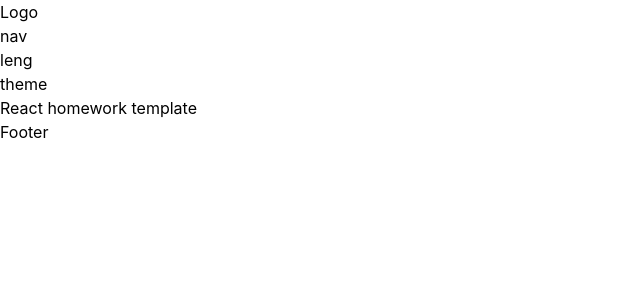
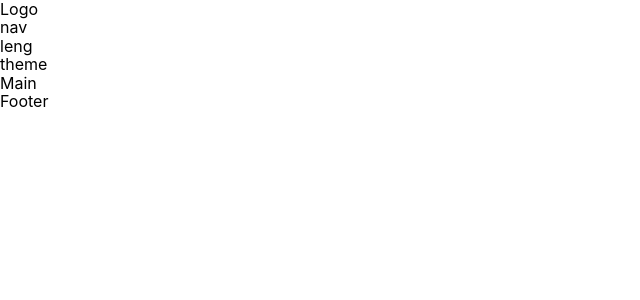
Before and after one commit to Medvedev245/MyPortfolio, a React (Create React App) app: page / in a window 1280 px wide. Shown: the top 300 px of the page, without its empty margins (0-640 px from the left). Built offline with nearby package versions, Linux system fonts and the light colour scheme.

Commit message:
add new changes

```diff
--- a/package.json
+++ b/package.json
@@ -9,9 +9,11 @@
     "@testing-library/user-event": "^13.5.0",
     "@types/react": "^18.3.3",
     "@types/react-dom": "^18.3.0",
+    "modern-normalize": "^2.0.0",
     "react": "^18.1.0",
     "react-dom": "^18.1.0",
     "react-scripts": "5.0.1",
+    "styled-components": "^6.1.12",
     "typescript": "^4.9.5",
     "web-vitals": "^2.1.3"
   },
--- a/src/components/App/App.tsx
+++ b/src/components/App/App.tsx
@@ -1,12 +1,13 @@
 import React from 'react';
 import Footer from '../Footer/Footer.tsx';
 import Header from '../Header/Header.tsx';
+import Main from 'components/Main/Main.tsx';
 
 export const App: React.FC = () => {
   return (
-    <div>
+    <div className=" flex flex-col w-1200">
       <Header />
-      React homework template
+      <Main />
       <Footer />
     </div>
   );
--- /dev/null
+++ b/src/components/Global.style.ts
@@ -0,0 +1,48 @@
+import { createGlobalStyle } from 'styled-components';
+import 'modern-normalize';
+export const GlobalStyle = createGlobalStyle`
+
+:root {
+  // Colors
+   /* --iq-primary: rgba(187,154,230, 1); // лнопка описание
+   --iq-secondary: rgba(214, 210, 210, 0.624); // задний фон
+   --iq-underlining: rgba(187, 154, 230, 0.342);
+   --iq-cross: rgba(88, 5, 143, 1);
+   --iq-boxShadow: rgba(136, 85, 187, 1); // boxShadow */
+
+
+ //tablet
+  /* @media screen and (max-width: 1200px) {
+  } */
+
+ // Mobil
+  /* @media screen and (max-width: 767px) {
+  } */
+   //Fonts
+   --font-size-mobile: 16px; /* Размер шрифта для мобильных устройств */
+  --font-size-tablet: 18px; /* Размер шрифта для планшетных устройств */
+  --font-size-desktop: 20px; /* Размер шрифта для десктопных устройств */
+
+}
+
+* {
+  margin: 0;
+  padding: 0;
+  box-sizing: border-box;
+}
+
+  body {
+  font-family: -apple-system, BlinkMacSystemFont, 'Segoe UI', 'Roboto', 'Oxygen',
+    'Ubuntu', 'Cantarell', 'Fira Sans', 'Droid Sans',
+    sans-serif;
+  -webkit-font-smoothing: antialiased;
+  -moz-osx-font-smoothing: grayscale;
+}
+
+
+code {
+  font-family: source-code-pro, Menlo, Monaco, Consolas, 'Courier New',
+    monospace;
+}
+
+`;
--- a/src/components/Header/Header.tsx
+++ b/src/components/Header/Header.tsx
@@ -2,7 +2,7 @@ import React from 'react';
 
 const Header: React.FC = () => {
   return (
-    <div>
+    <div className="flex flex-row items-center justify-between">
       <div>Logo</div>
       <nav>nav</nav>
       <div>leng</div>
--- /dev/null
+++ b/src/components/Main/Main.tsx
@@ -0,0 +1,7 @@
+import React from 'react';
+
+const Main: React.FC = () => {
+  return <div>Main</div>;
+};
+
+export default Main;
--- a/src/index.css
+++ b/src/index.css
@@ -1,10 +1,12 @@
-@import-normalize; /* bring in normalize.css styles */
 @tailwind base;
 @tailwind components;
 @tailwind utilities;
+@import-normalize; /* bring in normalize.css styles */
 
 body {
   margin: 0;
+  padding: 0;
+  box-sizing: border-box;
   font-family: -apple-system, BlinkMacSystemFont, 'Segoe UI', 'Roboto', 'Oxygen',
     'Ubuntu', 'Cantarell', 'Fira Sans', 'Droid Sans', 'Helvetica Neue',
     sans-serif;
--- a/src/index.js
+++ b/src/index.js
@@ -2,9 +2,11 @@ import React from 'react';
 import ReactDOM from 'react-dom/client';
 import { App } from './components/App/App.tsx';
 import './index.css';
+import { GlobalStyle } from './components/Global.style.ts';
 
 ReactDOM.createRoot(document.getElementById('root')).render(
   <React.StrictMode>
     <App />
+    <GlobalStyle />
   </React.StrictMode>
 );
--- a/tailwind.config.js
+++ b/tailwind.config.ts
@@ -4,7 +4,11 @@ module.exports = {
     './src/**/*.{js,jsx,ts,tsx}', // Убедитесь, что добавлены все нужные расширения
   ],
   theme: {
-    extend: {},
+    extend: {
+      width: {
+        1200: '1200px',
+      },
+    },
   },
   plugins: [],
 };
```
Also changed, not shown: 1 other file (tests, documents, lock files or other folders).
